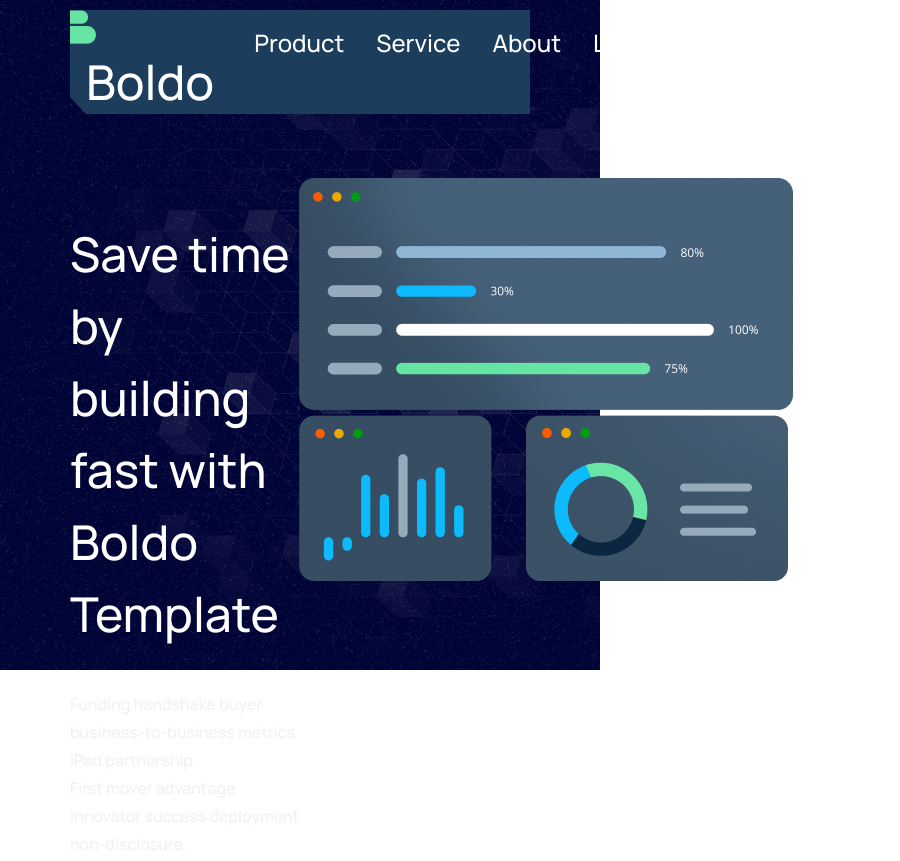
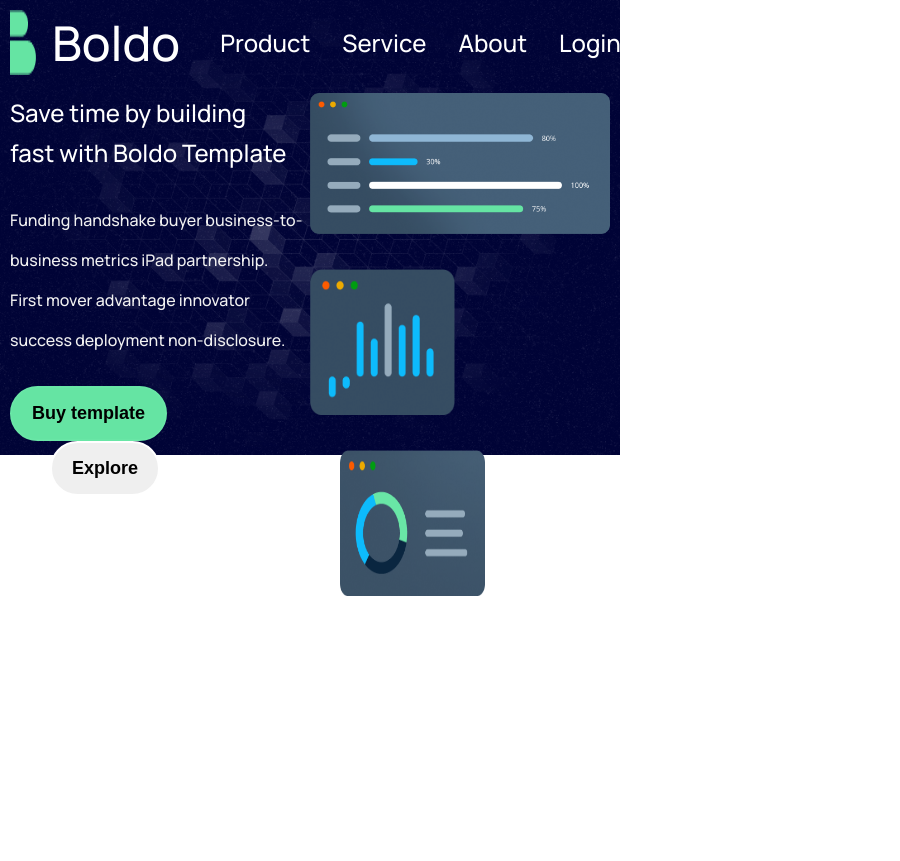
Before and after one commit to webmamun25/Landing-page, a plain HTML site: page index.html in a window 600 px wide. Shown: the top 861 px of the page, 900 px wide, since content can reach past the window. Drawn offline with Linux system fonts and the light colour scheme.

Commit message:
responsive now

```diff
--- a/Styles/style.css
+++ b/Styles/style.css
@@ -77,6 +77,10 @@ color: #F1F1F1;
     margin-top:64px ;
     display: flex;
     justify-content: space-around;
+    width: 100%;
+}
+.header-body .content{
+    width: 50%;
 }
 
 .content .button-1{
@@ -95,6 +99,7 @@ color: #F1F1F1;
     font-size: 20px;
     margin-left: 40px;
 }
+
 .img-2 .imag-s{
     margin-left: 30px;
 }
@@ -407,3 +412,126 @@ line-height: 32px;
 
 color: #777777
   }
+
+/* small device responsive */
+@media screen and (min-width:400px) and (max-width:688px) {
+    body{
+        width: 100vw;
+        height: 100vh;
+    }
+
+    .top{
+        padding: 10px 10px;
+        background-size: 100%;
+        width: 100vw;
+    }
+    .banner{
+        background: none;
+    }
+    .menubar{
+        justify-content: space-between;
+
+    }
+
+    .logo{
+        display: flex;
+    }
+    .header-body{
+        margin-top: 18px;
+        justify-content: space-between;
+        width: 100%;
+
+    }
+    .header-body .content{
+        width: 50%;
+    }
+    .header-body .content {
+        margin-top: -20px;
+
+
+    }
+    .header-body .content h1{
+       font-size: 24px;
+       line-height: 40px;
+
+
+    }
+    .header-body .content h5{
+        font-size: 16px;
+        line-height: 40px;
+
+
+
+     }
+     .header-body .content span .button-1{
+        font-size: 18px;
+        padding: 15px 20px;
+
+
+     }
+     .header-body .content span .button-2{
+        font-size: 18px;
+        padding: 15px 20px;
+
+     }
+
+    .header-body .frame-imag{
+        width: 50%;
+    }
+
+    .header-body .frame-imag .img-1,img-2{
+       width:100%;
+
+    }
+    .header-body .frame-imag .img-1 img{
+        width: 100%;
+    }
+    .header-body .frame-imag .img-2 img{
+        margin-top: 30px;
+        width: 145px;
+        height: 146px;
+    }
+
+    .brand-logo{
+        margin-top: 100px;
+    }
+    .brand-logo div img{
+        margin-left: 40px;
+    }
+    .brand-logo div span{
+        font-size: 16px;
+
+    }
+    .service-card{
+        flex-direction: column;
+    }
+    .customer-1{
+        display: flex;
+        flex-direction: column;
+        justify-content: center;
+        align-items: center;
+    }
+    .customer-1 .child-2{
+        width: 58%;
+    }
+    .customer-1 .child-2 h3{
+        font-size: 24px;
+        line-height: 48px;
+    }
+    .customer-1 .child-2 h4{
+        font-size: 15px;
+    }
+    .customer-1 .child-2 h4 i{
+        font-size: 20px;
+        padding-right:10px ;
+    }
+    footer{
+        flex-direction: column-reverse;
+        justify-content: center;
+        align-items: center;
+    }
+    footer .content{
+        margin-right: 200px;
+    }
+
+}
```
